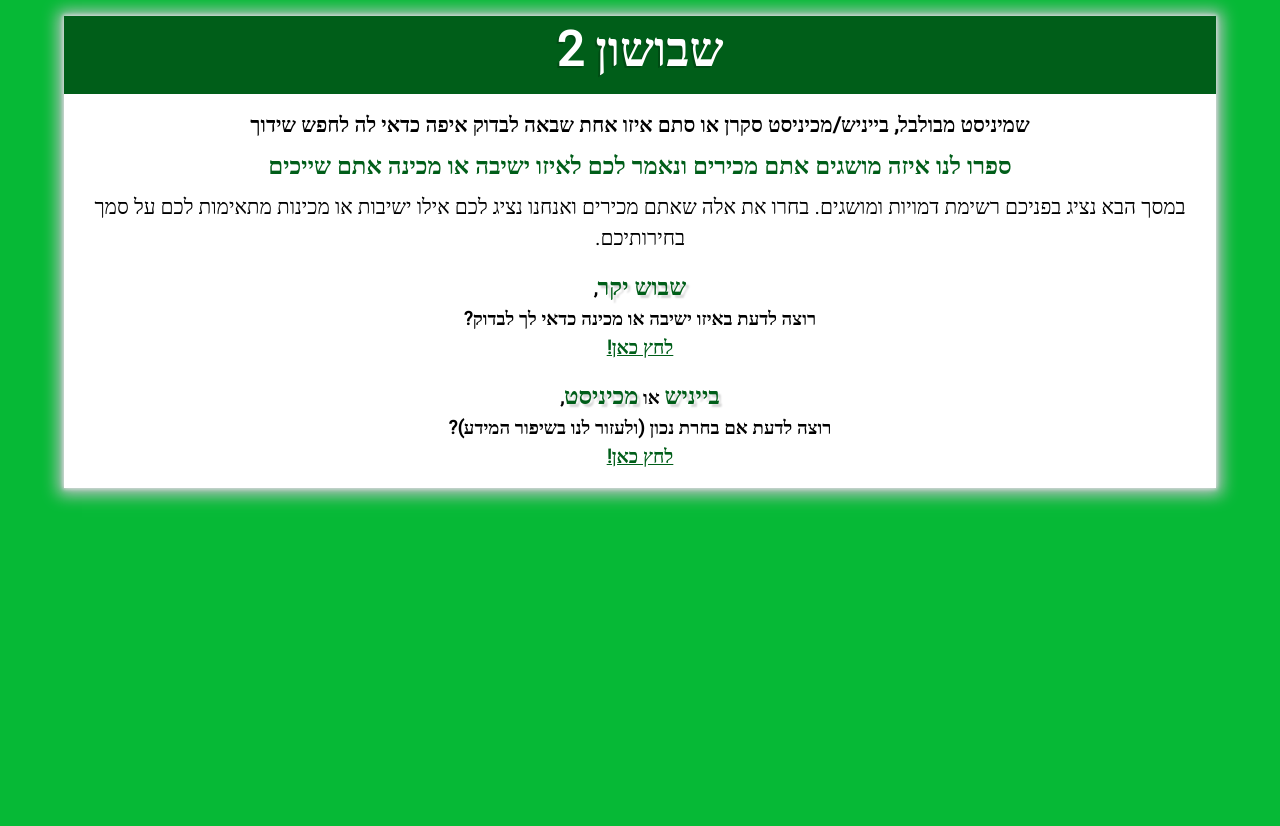
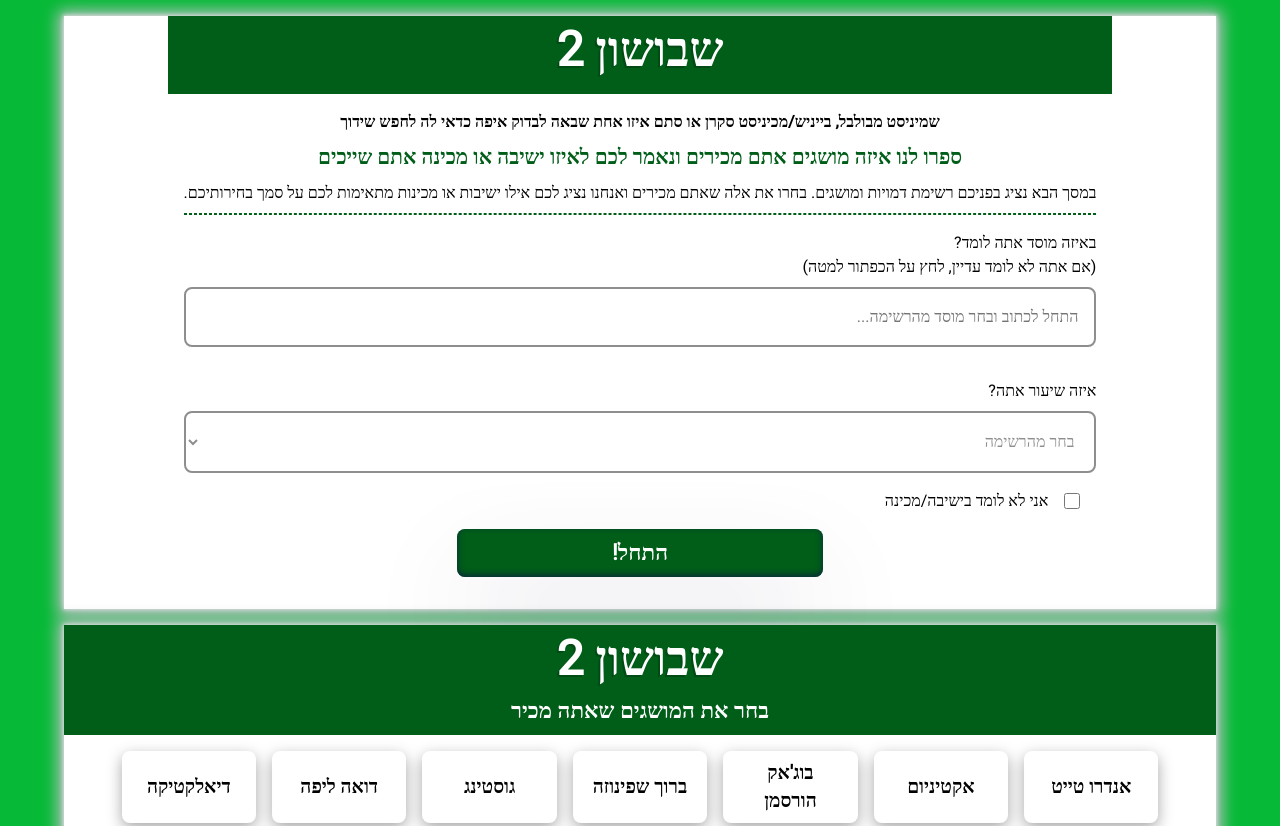
Before and after one commit to shvushon/shvushon2, a plain HTML site: page index.html in a window 1280 px wide. Shown: the top 826 px of the page. Before the commit the page ends 800 px from the top, so only its background shows below. Drawn offline with Linux system fonts and the light colour scheme.

Commit message:
eyal saves the day

```diff
--- a/index.html
+++ b/index.html
@@ -32,37 +32,11 @@
                 <p><b>שמיניסט מבולבל, בייניש/מכיניסט סקרן או סתם איזו אחת שבאה לבדוק איפה כדאי לה לחפש שידוך</b></p>
                 <h2>ספרו לנו איזה מושגים אתם מכירים ונאמר לכם לאיזו ישיבה או מכינה אתם שייכים</h2>
                 <p>במסך הבא נציג בפניכם רשימת דמויות ומושגים. בחרו את אלה שאתם מכירים ואנחנו נציג לכם אילו ישיבות או מכינות מתאימות לכם על סמך בחירותיכם.</p>
-                <h3>
-                    <span class="bigger-greener">שבוש יקר</span>,
-                    <br>
-                    רוצה לדעת באיזו ישיבה או מכינה כדאי לך לבדוק?
-                </h3>
-                <button class="link-styling" id="shvush" onclick="openConceptsSection()">
-                    לחץ כאן!
-                </button>
 
-                <h3>
-                    <span class="bigger-greener">בייניש</span> או <span class="bigger-greener">מכיניסט</span>,
-                    <br>
-                    רוצה לדעת אם בחרת נכון (ולעזור לנו בשיפור המידע)?
-                </h3>
-                <button class="link-styling" id="student" onclick="openBeynishStartSection()">
-                    לחץ כאן!
-                </button>
-            </div>
-        </header>
-    </div>
+                <div class="line"></div>
 
-    <div class="beynish-start-section section">
-
-        <header class="sub-header">
-            <h1>שבושון 2</h1>
-        </header>
-
-        <h3>בייניש/מכיניסט יקר, לפני שנתחיל בשאלון:</h3>
-
-        <div class="beynish-form">
-            <label for="yeshiva">באיזה מוסד אתה לומד?</label>
+                <div class="beynish-form" id="beynish-form">
+                    <label for="yeshiva">באיזה מוסד אתה לומד? <br>(אם אתה לא לומד עדיין, לחץ על הכפתור למטה)</label>
                     <div class="autocomplete">
                         <input id="autocomplete-input"
                         type="text" name="yeshiva" autocomplete="off"
@@ -80,16 +54,21 @@
                         <option value="1">ה'</option>
                         <option value="1">ו' ומעלה (גם בוגרים)</option>
                     </select>
+                </div>
 
-            <div class="beynish-btns">
-                <button class="link-styling" onclick="openStartSection()">התבלבלתי אני בכלל לא <br> בייניש או מכיניסט בכלל</button>
+                <div class="tahat">
+                    <input type="checkbox" name="cb" id="cb"></input>
+                    <label for="cb">אני לא לומד בישיבה/מכינה</label>
+                </div>
+
                 <button onclick="validateForm()"
                 class="button-styling beynish-start-btn">
                 התחל!
                 </button>
             </div>
+        </header>
     </div>
-    </div>
+
 
     <!-- Concepts Section -->
     <main class="concepts-section section">
@@ -229,6 +208,6 @@
     <div class="loader-text" hidden>מערכת שבושון מתאימה לך ישיבה או מכינה, אנא המתן...</div>
   </div>
   <div class="dark-screen" hidden></div>
-    <script type="module" src="ugly-code.js"></script>
+    <script type="module" src="code.js"></script>
 </body>
 </html>
--- a/style.css
+++ b/style.css
@@ -44,7 +44,8 @@ h1 {
   text-shadow: -2px 2px 0px rgba(0, 0, 0, 0.2);
 }
 
-.start-section  h2{
+.start-section h2{
+  font-size: 1.3rem;
   margin: .5rem 0;
   font-weight: 900;
   color: #005e19;
@@ -65,7 +66,14 @@ p{
 
 .start-section p{
   margin: 0;
-  font-size: 1.3rem;
+  font-size: 1rem;
+}
+
+.line{
+  margin-top: 0.5rem;
+  width: 100%;
+  height: 1px;
+  border: 1px dashed #005e19;
 }
 
 /* Beynish Start Section */
@@ -86,10 +94,15 @@ p{
 }
 
 .beynish-form{
-  width: 80%;
+  width: 100%;
   display: flex;
   flex-direction: column;
   align-items: flex-start;
+}
+
+label{
+  margin-top: 1rem;
+  text-align: start;
 }
 
 input, select{
@@ -146,10 +159,18 @@ input:focus, select:focus{
   color: #ffffff;
 }
 
-.beynish-btns{
-  width: 100%;
+
+.tahat {
   display: flex;
-  justify-content: space-between;
+}
+
+.tahat input{
+  margin: 0 1rem;
+  width: 1rem;
+}
+
+.tahat label{
+  margin: 0;
 }
 
 /* Concepts Section */
```
Lines whose indentation alone changed are shown as unchanged.
